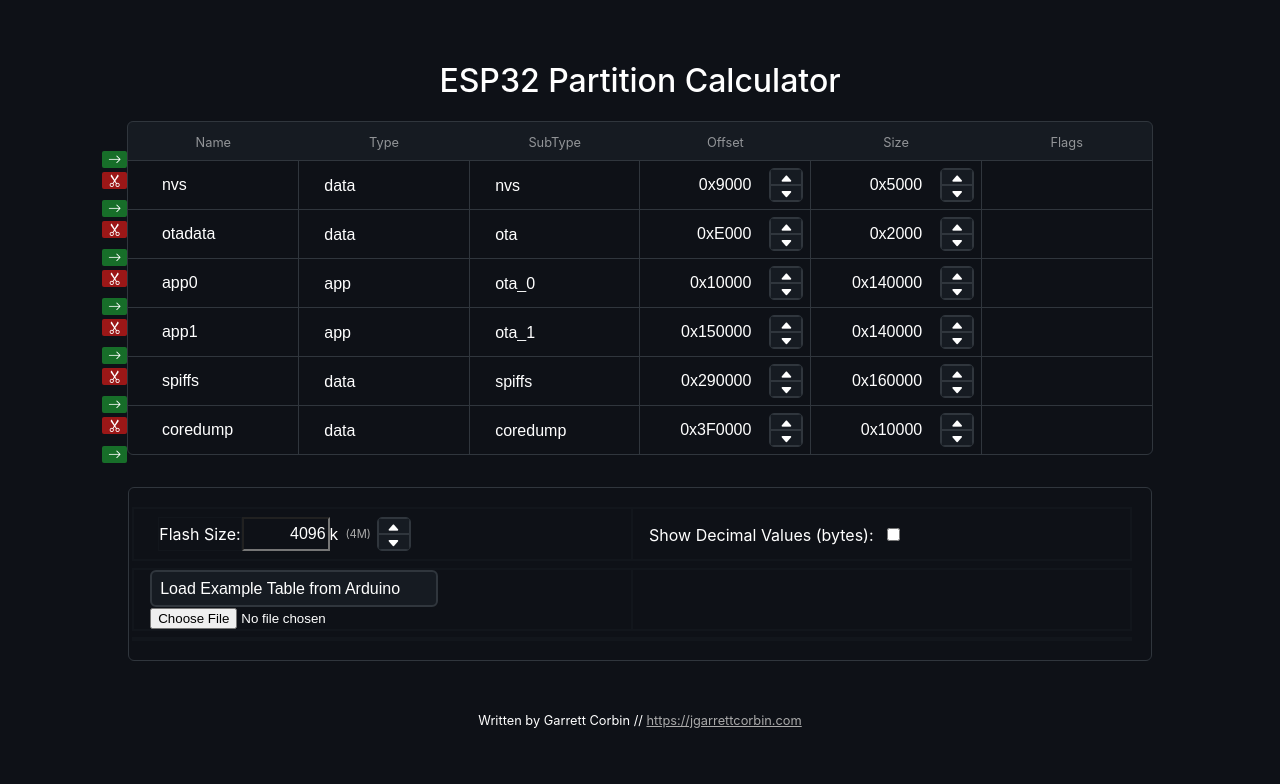
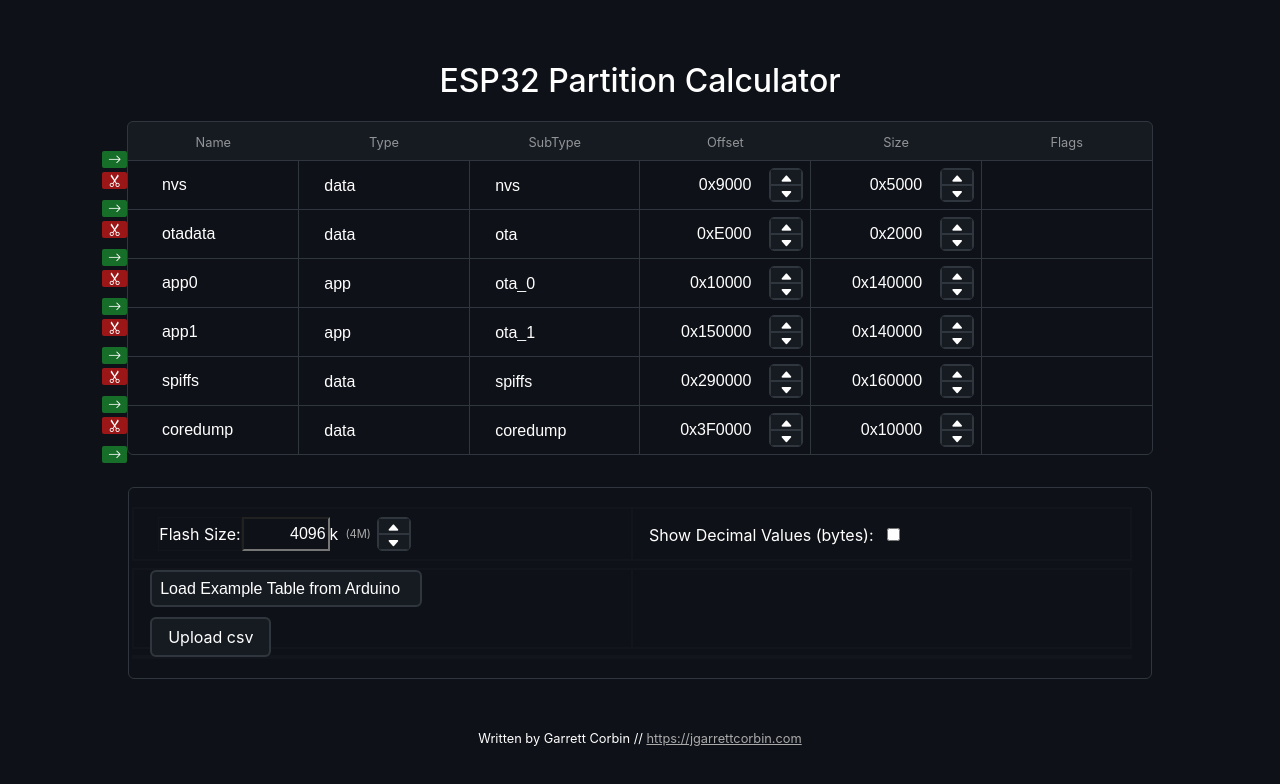
Before and after one commit to platevoltage/esp32-partition-calculator, a React (Create React App) app: page / in a window 1280 px wide. Shown: the top 784 px of the page. Built offline with nearby package versions, Linux system fonts and the light colour scheme.

Commit message:
upload now functional

```diff
--- a/src/components/FileSelect.tsx
+++ b/src/components/FileSelect.tsx
@@ -114,7 +114,11 @@
                 <option value="rainmaker.csv">RainMaker</option>
             </select>
             {/* <input type="file">upload</input> */}
-            <input type="file" id="csvupload" name="csvupload" accept="text/csv" onChange={handleLoad}></input>
+                <br></br>
+                <br></br>
+            <label className="file-upload">
+            <input type="file" id="csvupload" name="csvupload" accept="text/csv" onChange={handleLoad}></input>Upload csv
+            </label>
         </div>
     )
 }
--- a/src/components/Options.css
+++ b/src/components/Options.css
@@ -28,7 +28,7 @@
     background-color: #161b22;
     border-radius: 6px;
     padding: .5em;
-    width: 18em;
+    width: 17em;
 
 }
 
@@ -85,3 +85,16 @@
 .checkbox {
     margin: 1em;
 }
+
+input[type="file"] {
+    display: none;
+}
+
+.file-upload {
+    border: 2px solid #30363d;
+    background-color: #161b22;
+    border-radius: 6px;
+    /* display: inline-block; */
+    padding: .5em 1em;
+    cursor: pointer;
+}
```
